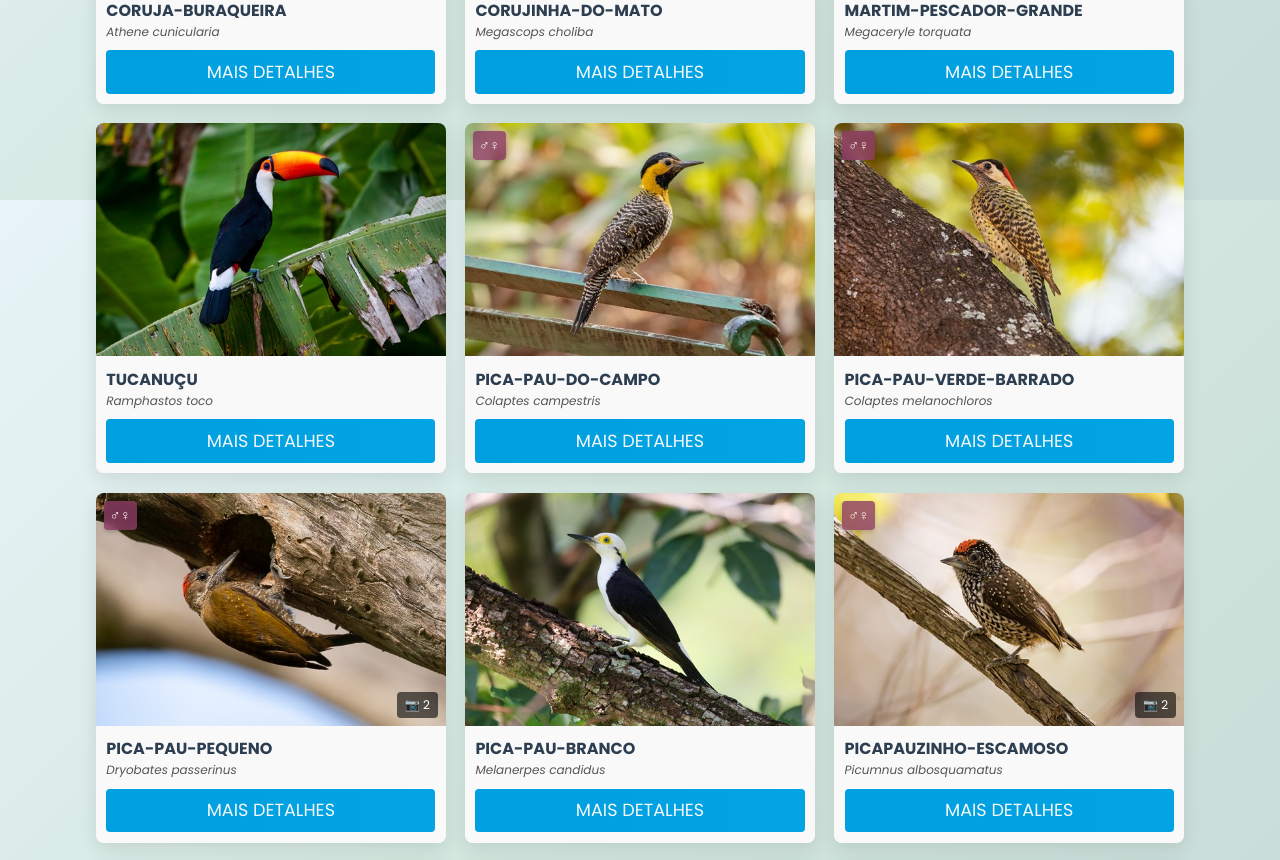
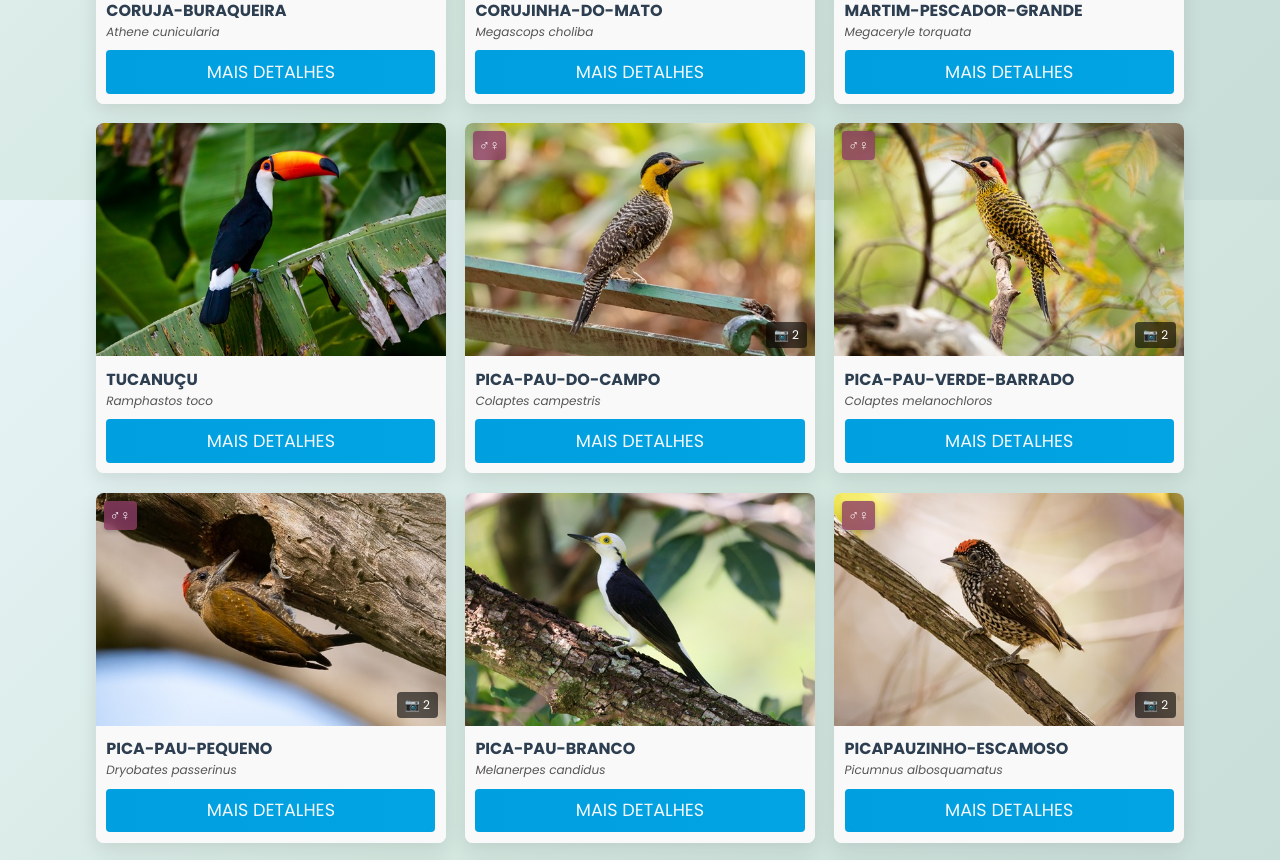
Before and after one commit to cnmodesto/aves-unesp-araraquara, a React (Vite) app: page / in a window 1280 px wide. Shown: the part 4600-5460 px from the top of the page. Built offline with nearby package versions, Linux system fonts and the light colour scheme.

Commit message:
feat: novas fotos

```diff
--- a/src/data/aves.ts
+++ b/src/data/aves.ts
@@ -1187,6 +1187,10 @@ export const aves: Ave[] = [
     particula: "pica-pau-verde-barrado",
     foto: true,
     fotos: [{
+      src: "pica-pau-verde-barrado.jpg",
+      legenda: "Macho"
+    },
+    {
       src: "pica-pau-verde-barrado-femea.jpg",
       legenda: "Fêmea"
     }]
@@ -1217,6 +1221,10 @@ export const aves: Ave[] = [
     fotos: [{
       src: "pica-pau-do-campo.jpg",
       legenda: "Macho"
+    },
+    {
+      src: "pica-pau-do-campo-femea.jpg",
+      legenda: "Fêmea"
     }]
   },
   {
@@ -2848,7 +2856,7 @@ export const aves: Ave[] = [
     fotos: [{
       src: "chupim.jpg",
       legenda: "Macho"
-    },{
+    }, {
       src: "chupim-femea.jpg",
       legenda: "Fêmea"
     }]
@@ -3037,7 +3045,7 @@ export const aves: Ave[] = [
     fotos: [{
       src: "tiziu.jpg",
       legenda: "Macho"
-    },{
+    }, {
       src: "tiziu-femea.jpg",
       legenda: "Fêmea"
     }]
```
Also changed, not shown: public/photos/pica-pau-do-campo-femea.jpg (added), public/photos/pica-pau-verde-barrado.jpg (added).
